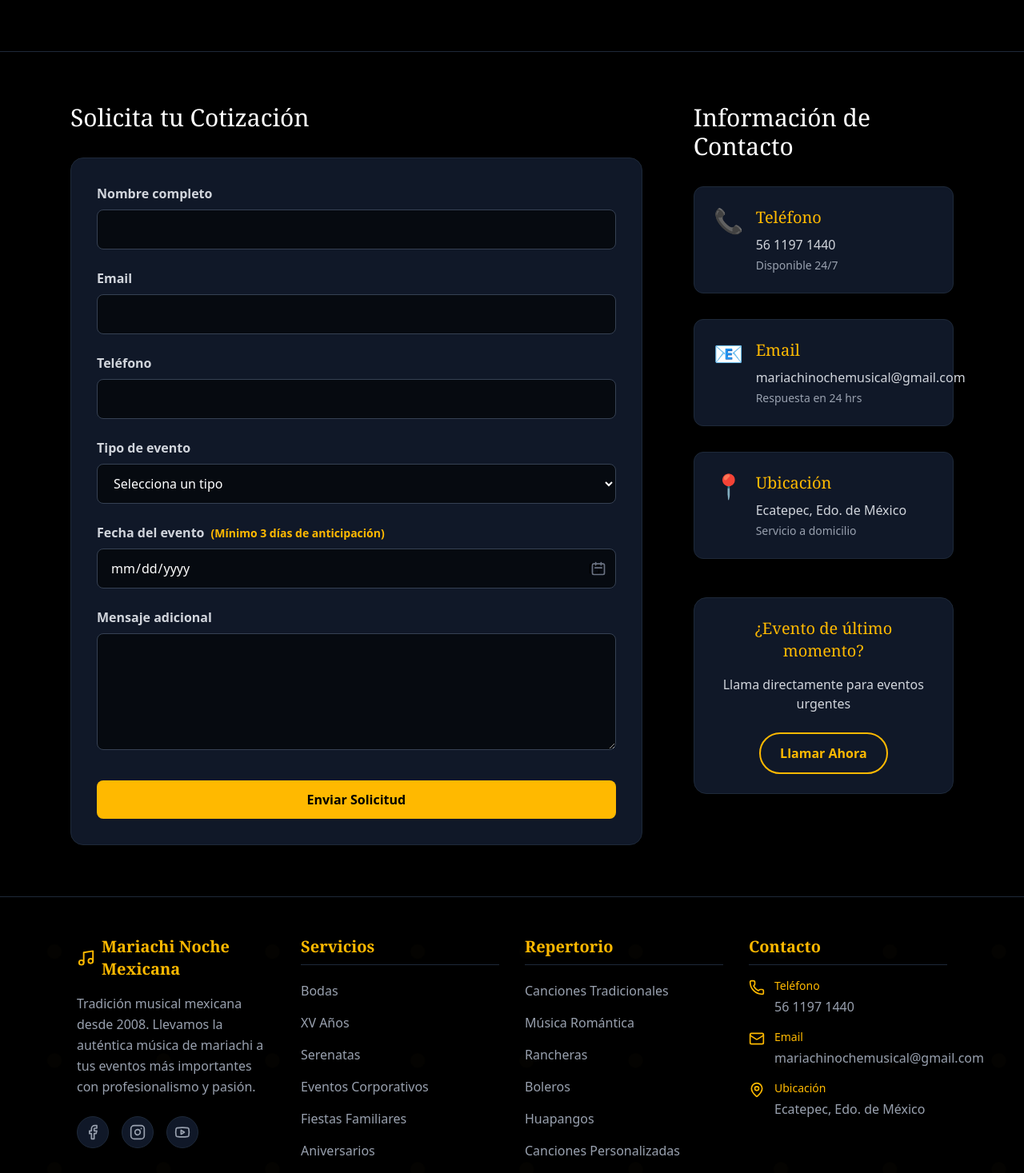
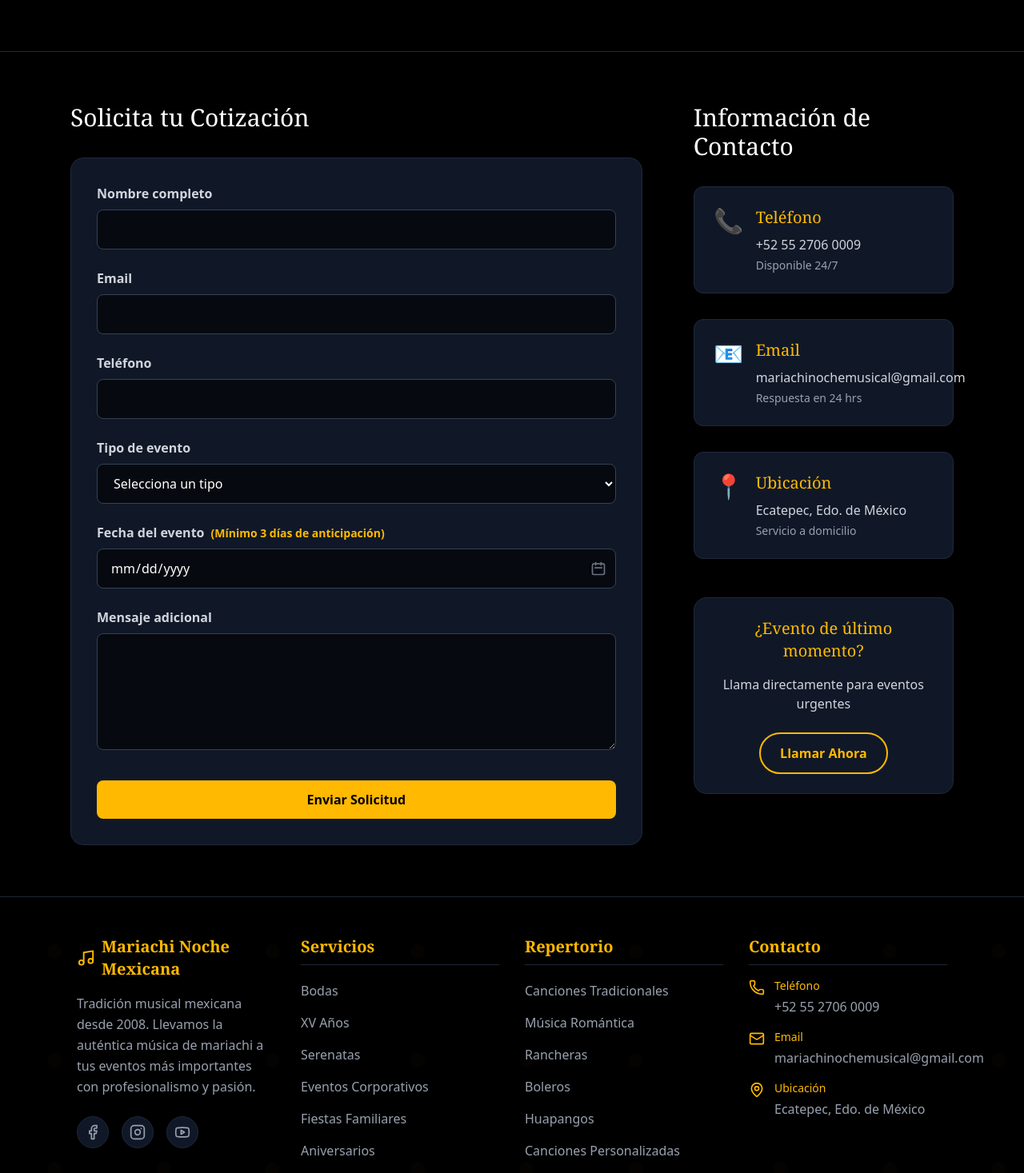
Before and after one commit to HostWeb-Inovation/mariachi_noche_mexicana, a React (Vite) app: page /sobre-nosotros in a window 1280 px wide. Shown: the part 8109-9576 px from the top of the page at 80% size. Built offline with nearby package versions, Linux system fonts and the light colour scheme.

Commit message:
Se actualiza el numero telefonico

```diff
--- a/src/components/Footer.jsx
+++ b/src/components/Footer.jsx
@@ -100,7 +100,7 @@ const Footer = () => {
                 <Phone className="text-amber-400 w-5 h-5 mt-0.5 flex-shrink-0" />
                 <div>
                   <p className="text-sm text-amber-400 font-medium mb-1">Teléfono</p>
-                  <a href="tel:+525611971440" className="text-gray-400 transition-colors duration-300 hover:text-amber-400">56 1197 1440</a>
+                  <a href="tel:+525611971440" className="text-gray-400 transition-colors duration-300 hover:text-amber-400">+52 55 2706 0009</a>
                 </div>
               </div>
               <div className="flex items-start gap-3">
--- a/src/pages/Contact.jsx
+++ b/src/pages/Contact.jsx
@@ -234,7 +234,7 @@ ${formData.message ? `\n💬 *Mensaje adicional:*\n${formData.message}` : ''}
                 <div className="text-3xl">📞</div>
                 <div>
                   <h3 className="font-serif text-xl text-amber-400 mb-2">Teléfono</h3>
-                  <p className="text-gray-300 mb-1">56 1197 1440</p>
+                  <p className="text-gray-300 mb-1">+52 55 2706 0009</p>
                   <p className="text-gray-400 text-sm">Disponible 24/7</p>
                 </div>
               </div>
```
